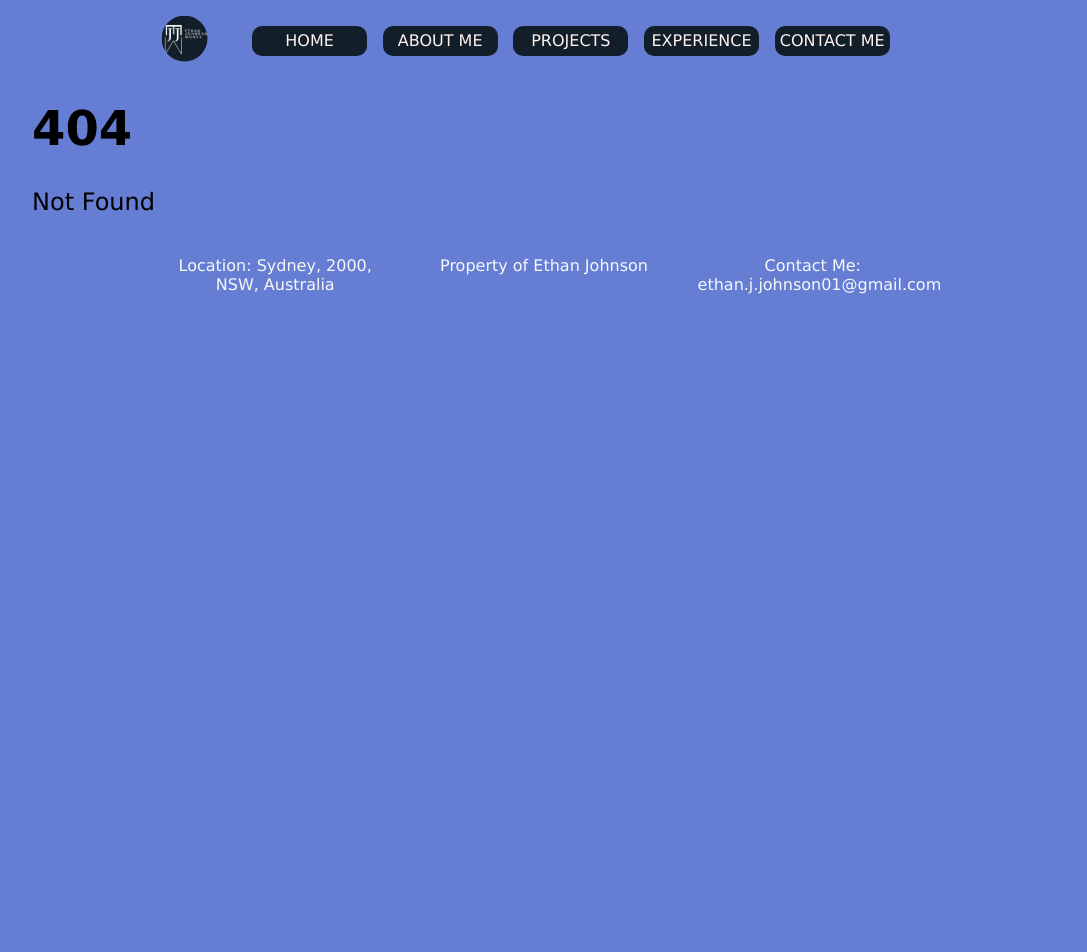
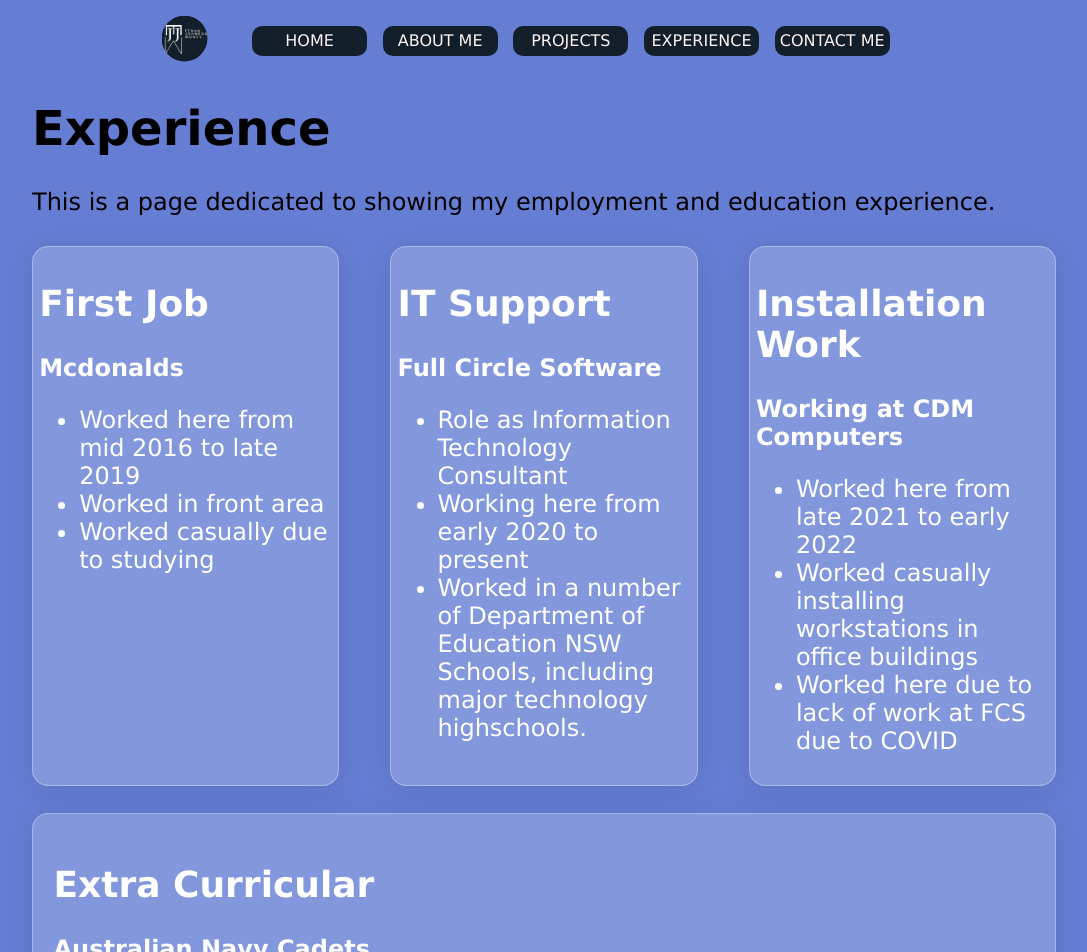
Before and after one commit to Scrubby1/PersonalWebsite, a SvelteKit app in the folder personalWebsiteV2/: page /Experience in a window 1280 px wide. Before the commit this address had no page. Shown: the top 952 px of the page, without its empty margins (96-1183 px from the left). Before the commit the page ends 800 px from the top, so only its background shows below. Built offline with nearby package versions, Linux system fonts and the light colour scheme.

Commit message:
Projects update
projects update

```diff
--- /dev/null
+++ b/personalWebsiteV2/src/routes/Experience/+page.svelte
@@ -0,0 +1,224 @@
+<script lang="ts">
+
+    let header="Experience";
+    let headerTxt="This is a page dedicated to showing my employment and education experience.";
+    let Twoheader1="High School";
+    let Oneb="Alexandria Park Community School";
+    let HSLI1="Studied from Year 8 (2015) to Year 12 (2019)";
+    let HSLI2="Studied in the High School's selective class.";
+    let HSLI3="Frequently got academic awards for science and other classes";
+    let Twoheader2="Tertiary Education";
+    let Twob="Macquarie University";
+    let MQLI1="Studying a Bachelor of Cyber Security";
+    let MQLI2="Studying here from early 2020 to present";
+    let Twoheader3="First Job";
+    let Threeb="Mcdonalds";
+    let MCLI1="Worked here from mid 2016 to late 2019";
+    let MCLI2="Worked in front area";
+    let MCLI3="Worked casually due to studying";
+    let Twoheader4="IT Support";
+    let Fourb="Full Circle Software";
+    let FCSLI1="Role as Information Technology Consultant";
+    let FCSLI2="Working here from early 2020 to present";
+    let FCSLI3="Worked in a number of Department of Education NSW Schools, including major technology highschools.";
+    let Twoheader5="Extra Curricular";
+    let Fiveb="Australian Navy Cadets";
+    let CADLI1="Participated from late 2014 through till late 2019";
+    let CADLI2="Achieved the rank of Cadet Petty Officer";
+    let CADLI3="Managed and conducted large scale events for a large number of cadets";
+    let CADLI4="Worked with senior staff to develop training plans";
+    let Twoheader6="Installation Work";
+    let Sixb="Working at CDM Computers";
+    let CDMLI1="Worked here from late 2021 to early 2022";
+    let CDMLI2="Worked casually installing workstations in office buildings";
+    let CDMLI3="Worked here due to lack of work at FCS due to COVID";
+
+</script>
+
+<div id="experiencePage">
+
+    <div id="expHeaderSection">
+
+        <h1>{header}</h1>
+
+        <p>{headerTxt}</p>
+
+    </div>
+
+
+    <div id="workMain">
+
+        <div id="payedWork">
+            <div id="expMaccas" class = "box">
+                <h2>{Twoheader3}</h2>
+                <b>{Threeb}</b>
+
+                <ul>
+
+                    <li>{MCLI1}</li>
+                    <li>{MCLI2}</li>
+                    <li>{MCLI3}</li>
+
+                </ul>
+
+            </div>
+
+
+            <!-- FCS Section-->
+            <div id="expFCS" class = "box">
+
+                <div id="expFCSGrid">
+
+                    <div id="expFCSGridTxt">
+
+                        <h2>{Twoheader4}</h2>
+                        <b>{Fourb}</b>
+
+                        <ul>
+
+                            <li>{FCSLI1}</li>
+                            <li>{FCSLI2}</li>
+                            <li>{FCSLI3}</li>
+
+                        </ul>
+
+                    </div>
+
+                </div>
+
+            </div>
+
+            <div id="expCDM" class = "box">
+
+                <h2>{Twoheader6}</h2>
+                <b>{Sixb}</b>
+
+                <ul>
+
+                    <li>{CDMLI1}</li>
+                    <li>{CDMLI2}</li>
+                    <li>{CDMLI3}</li>
+
+                </ul>
+            </div>
+        </div>
+
+
+
+
+        <!-- Cadets -->
+        <div id="expCadets" class = "box">
+
+            <div id="expCadGrid">
+
+                <div id="expCadGridTxt">
+
+                <h2>{Twoheader5}</h2>
+                <b>{Fiveb}</b>
+
+                    <ul>
+
+                        <li>{CADLI1}</li>
+                        <li>{CADLI2}</li>
+                        <li>{CADLI3}</li>
+                        <li>{CADLI4}</li>
+
+                    </ul>
+
+                </div>
+
+                <div id="expCadGridImg">
+                    <img src="navy.png" alt="navy" id="expPhoto1"/>
+                </div>
+
+            </div>
+
+        </div>
+
+
+        <!--High School Section-->
+        <div id="expHS" class = "box">
+
+            <div id="expHSGrid">
+
+                <div id="expHSGridTxt">
+
+                    <h2>{Twoheader1}</h2>
+                    <b>{Oneb}</b>
+
+                    <ul>
+
+                        <li>{HSLI1}</li>
+                        <li>{HSLI2}</li>
+                        <li>{HSLI3}</li>
+
+                    </ul>
+
+                </div>
+
+                <div id="expHSGridImg">
+                    <img src="hs.png" alt="uni" id="expPhoto1"/>
+                </div>
+
+            </div>
+
+        </div>
+
+        <div id="lineToExpHS">
+            <!--herro-->
+        </div>
+        <!--End High School Section-->
+
+        <!-- Macquarie University -->
+        <div id="expMQ" class = "box">
+
+            <div id="expMqGrid">
+
+                <div id="expMqGridTxt">
+
+                    <h2>{Twoheader2}</h2>
+                    <b>{Twob}</b>
+
+                    <ul>
+
+                        <li>{MQLI1}</li>
+                        <li>{MQLI2}</li>
+
+                    </ul>
+
+                </div>
+
+                <div id="expMqGridImg">
+                    <img src="uni.png" alt="uni" id="expPhoto1"/>
+                </div>
+
+            </div>
+
+        </div>
+
+    </div>
+
+</div>
+
+<style>
+
+#payedWork {
+    display: grid;
+    grid-template-columns: 30% 30% 30%;
+    column-gap: 5%;
+    grid-template-rows: 1;
+}
+.box {
+    padding: 2%;
+    margin-top: 2%;
+    margin-bottom: 2%;
+    background: rgba(255, 255, 255, 0.2);
+    color: white;
+    grid-template-columns: 70% 25%;
+    border-radius: 16px;
+    border: 1px solid rgba(255, 255, 255, 0.3);
+    box-shadow: 0 4px 30px rgba(0, 0, 0, 0.1);
+    backdrop-filter: blur(5px);
+    -webkit-backdrop-filter: blur(5px);
+}
+</style>
```
Also changed, not shown: 1 other file (tests, documents, lock files or other folders).
